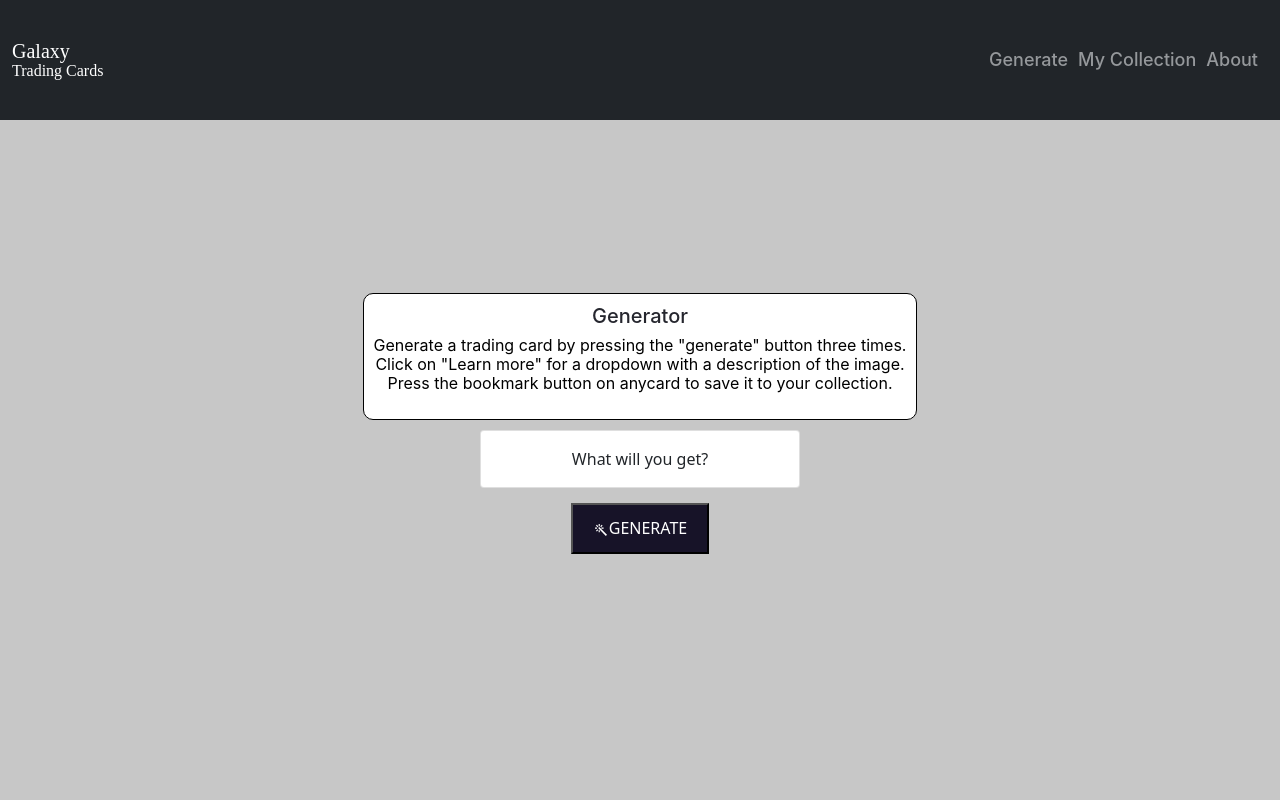
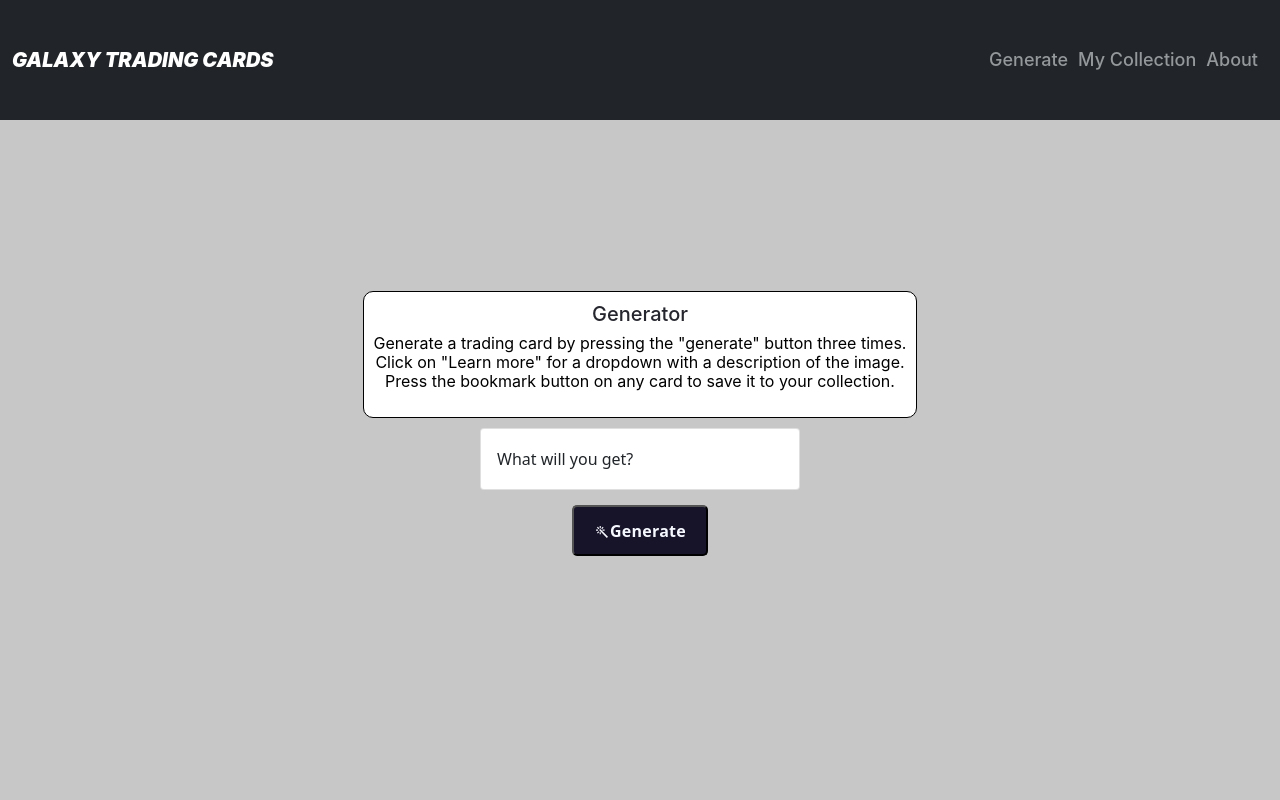
Before and after one commit to rneyrinck/Project-2, a React (Create React App) app: page /#/Project-2/ in a window 1280 px wide. Shown: the top 800 px of the page. Built offline with nearby package versions, Linux system fonts and the light colour scheme.

Commit message:
fixed fonts, finalized and implemented some styling on the cards

```diff
--- a/src/App.css
+++ b/src/App.css
@@ -11,3 +11,21 @@
 html {
   background-color: #c7c7c7;
 }
+button.btn-secondary{
+  font-family: "inter";
+  color: white;
+  background-color: #5667FF;
+  border-radius: 5px;
+  height: fit-content;
+
+}
+button.main-btn{
+  border-radius: 5px;
+  font: 'inter';
+  font-weight: 600;
+  letter-spacing: .25px;
+  display: flex;
+  align-items: center;
+  justify-content: center;
+  color: #F6F8FF;
+}
--- a/src/footer/footer.css
+++ b/src/footer/footer.css
@@ -11,7 +11,7 @@ footer {
   justify-self: flex-end;
 }
 footer h5 {
-  font-family: "OCR A Extended";
+  font-family: "inter";
   font-style: normal;
   font-weight: normal;
   font-size: 13px;
--- a/src/generator/generator.css
+++ b/src/generator/generator.css
@@ -33,8 +33,9 @@ button {
   margin: 30px;
 }
 .svg_icons {
-  transform: scale(2);
+  transform: scale(1.8);
   color: #171328;
+  padding-bottom: 6px;
 }
 
 .collapse.show {
@@ -47,3 +48,23 @@ button {
   gap: 15px;
   align-items: center;
 }
+div.card-body {
+  display: flex;
+  justify-items: center;
+  justify-content: space-between;
+  align-items: center;
+  height: 60px;
+}
+div.card-header {
+  font-family: "inter";
+  display: flex;
+  flex-direction: row;
+  align-items: flex-start;
+  padding: 6px 10px;
+  font-style: normal;
+  font-weight: 600;
+  font-size: 15px;
+  line-height: 18px;
+  text-align: center;
+  color: #255247;
+}
--- a/src/generator/generator.js
+++ b/src/generator/generator.js
@@ -21,14 +21,12 @@ const Generator = (props) => {
       setGalaxyCardHTML(
         <>
           <Card id="galCard">
-            <Card.Header>
-              {props.galaxyCardData.data[0].title}{" "}
-              <a className="svg_icons" onClick={props.addToCollection}>
-                <BsBookmarkPlus />
-              </a>
-            </Card.Header>
+            <Card.Header>{props.galaxyCardData.data[0].title} </Card.Header>
             <Card.Img variant="top" src={props.galaxyCardData.links[0].href} />
             <Card.Body>
+              <a className="svg_icons" onClick={props.addToCollection}>
+                <BsBookmarkPlus />{" "}
+              </a>
               <OverlayTrigger
                 trigger="click"
                 overlay={
@@ -42,7 +40,7 @@ const Generator = (props) => {
                   </Popover>
                 }
               >
-                <Button variant="secondary">More info</Button>
+                <Button variant="secondary">Learn more</Button>
               </OverlayTrigger>
             </Card.Body>
           </Card>
@@ -107,16 +105,16 @@ const Generator = (props) => {
           <br /> Click on "Learn more" for a dropdown with a description of the
           image.
           <br />
-          Press the bookmark button on anycard to save it to your collection.
+          Press the bookmark button on any card to save it to your collection.
         </p>
       </div>{" "}
       <div className="generator-components">
         <GalaxyCard galaxyCardHTML={galaxyCardHTML} />
-        <button onClick={APICall}>
+        <button onClick={APICall} className="main-btn">
           <span className="span-icon">
             <IoMdColorWand />
           </span>{" "}
-          GENERATE
+          Generate
         </button>
       </div>
       <Routes>
--- a/src/header/header.css
+++ b/src/header/header.css
@@ -6,7 +6,7 @@ div.navbar-nav {
 }
 div.navbar-nav a {
   border-radius: 0 0 5px 5px;
-  font-family: Inter;
+  font-family: 'Inter';
   font-style: normal;
   font-weight: 500;
   font-size: 18px;
@@ -44,16 +44,10 @@ header .navbar-nav {
 .navbar-brand {
   text-align: left;
   font-size: 18px;
-  font-family: Nico Moji;
-  font-style: normal;
-  font-weight: normal;
+  font-family: "inter";
+  font-style: italic;
+  font-weight: 900;
   font-size: 18px;
   line-height: 18px;
+
 }
-.sub-title {
-  font-family: OCR A Extended;
-  font-style: normal;
-  font-weight: normal;
-  font-size: 16px;
-  line-height: 17px;
-}
--- a/src/header/header.js
+++ b/src/header/header.js
@@ -8,9 +8,7 @@ const Header = () => {
       <Navbar variant="dark" bg="dark" expand="lg">
         <Container fluid>
           <Navbar.Brand href="#home">
-            Galaxy
-            <br />
-            <span className="sub-title">Trading Cards</span>
+            GALAXY TRADING CARDS
           </Navbar.Brand>
           <Navbar.Toggle aria-controls="navbar-dark-example"></Navbar.Toggle>
           <Navbar.Collapse id="navbar-dark-example">
--- a/src/myCollection/myCollection.css
+++ b/src/myCollection/myCollection.css
@@ -18,7 +18,7 @@
   border: 1px solid black;
 }
 .title-explainer h1 {
-  font-family: Inter;
+  font-family: 'inter';
   font-style: normal;
   font-weight: 500;
   font-size: 20px;
@@ -27,7 +27,7 @@
   color: #25262e;
 }
 .title-explainer p {
-  font-family: Inter;
+  font-family: 'inter';
   font-style: normal;
   font-weight: normal;
   font-size: 16px;
--- a/src/myCollection/myCollection.js
+++ b/src/myCollection/myCollection.js
@@ -57,7 +57,7 @@ const MyCollection = (props) => {
           below to see what you've saved!
         </p>
       </div>{" "}
-      <button onClick={collectionLister}>Show Collection</button>
+      <button onClick={collectionLister} className='main-btn'>Show Collection</button>
       <div className="collection-list">{collectionHTML}</div>
     </section>
   );
```
